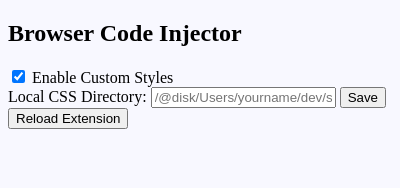
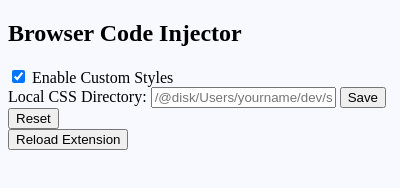
Before and after one commit to kr1st1n4gr03g3r/browser-code-injector, a browser extension: page popup/popup.html in a window 400 px wide. Drawn offline with Linux system fonts and the light colour scheme.

Commit message:
add reset button

```diff
--- a/popup/popup.html
+++ b/popup/popup.html
@@ -18,7 +18,9 @@
         <label for="css-directory">Local CSS Directory:</label>
         <input type="text" id="css-directory" placeholder="/Users/yourname/dev/styles.css">
         <button id="save-directory">Save</button>
+        <button id="reset-directory">Reset</button>
     </div>
+
 
     <button id="reload-extension">Reload Extension</button>
 
```
